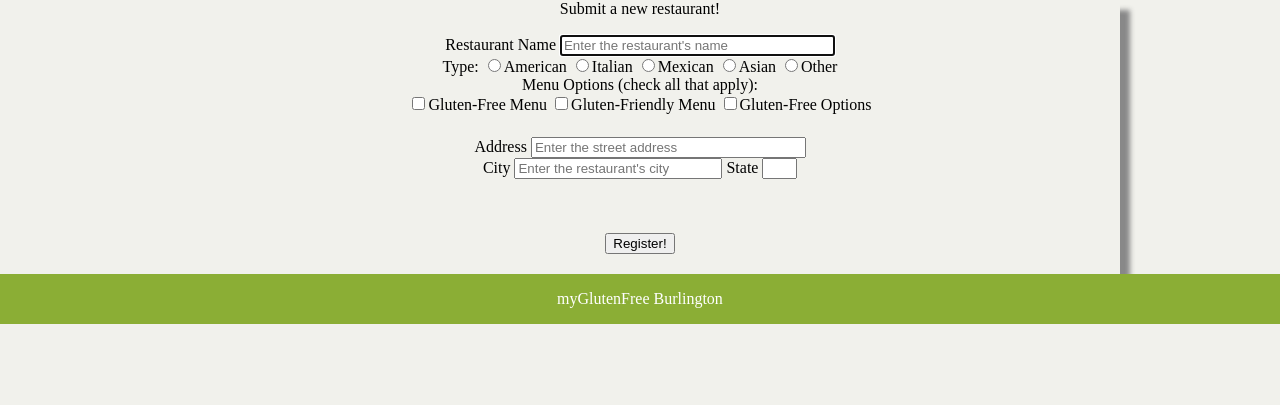
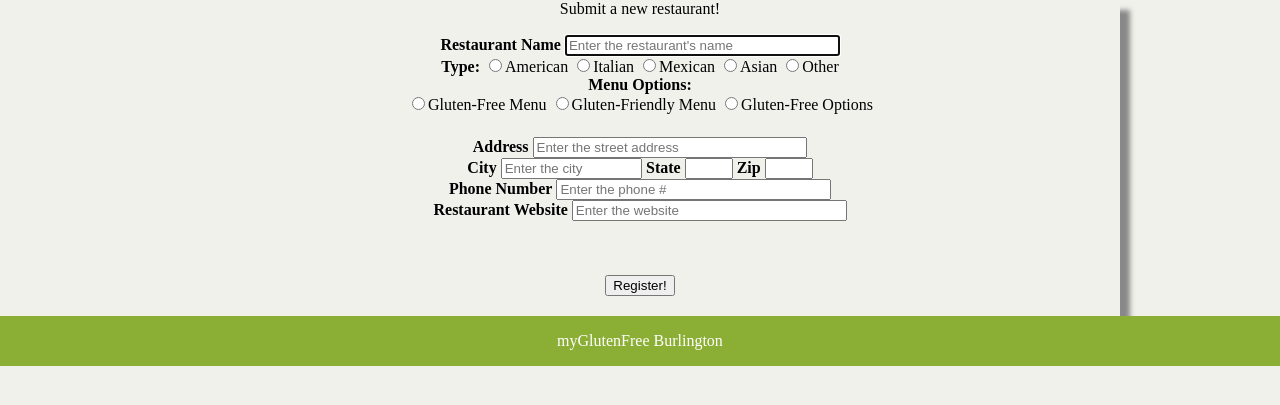
Before and after one commit to awbrunet/assignment10, a PHP site: page /submit.php in a window 1280 px wide. Shown: the part 131-536 px from the top of the page. Run offline with PHP 8.4, Linux system fonts and the light colour scheme; the visitor is signed in with stand-in values (Sample User, id 1); data that the repository does not hold is empty.

Commit message:
Submitted restaurants bound to user login

```diff
--- a/mystyle.css
+++ b/mystyle.css
@@ -131,6 +131,10 @@ input[type=text]{
 	width: 75%;
 }
 
+#frmSubmitRest label{
+	font-weight: bold;
+}
+
 #formHolder{
    background: url("https://awbrunet.w3.uvm.edu/cs148/assignment5.0/lib/backgroundtile.jpg");
    padding: 2em;
@@ -143,13 +147,17 @@ input[type=text]{
 	background: url("https://awbrunet.w3.uvm.edu/cs148/assignment5.0/lib/backgroundtile.jpg");
 }
 
-#smallAddress{
+#state {
 	display:inline;
-	width: 2em;
+	width: 3em;
+}
+#zip {
+	display:inline;
+	width: 3em;
 }
 
 #txtCity{
-	width: 15em;
+	width: 10em;
 }
 
 fieldset {
--- a/submit.php
+++ b/submit.php
@@ -35,6 +35,12 @@ $restName = "";
 $city = "";
 $state = "";
 $streetAdd = "";
+$zip = "";
+$phone = "";
+$url = "";
+$menuType = "";
+
+$email = $_SESSION['email'];
 
 //%^%^%^%^%^%^%^%^%^%^%^%^%^%^%^%^%^%^%
 //
@@ -46,8 +52,9 @@ $restNameERROR = false;
 $streetAddERROR = false;
 $cityERROR = false;
 $stateERROR = false;
-$emailERROR = false;
-
+$zipERROR = false;
+$phoneERROR = false;
+$urlERROR = false;
 
 //%^%^%^%^%^%^%^%^%^%^%^%^%^%^%^%^%^%^%
 //
@@ -59,7 +66,6 @@ $errorMsg = array();
 // array used to hold form values that will be written to a CSV file
 $dataRecord = array();
 
-$mailed=false; // have we mailed the information to the user?
 $messageA = "";
 $messageB = "";
 $messageC = "";
@@ -88,11 +94,15 @@ if (isset($_POST["btnSubmit"])) {
 
     $restName = htmlentities($_POST["txtRestName"], ENT_QUOTES, "UTF-8");
     $foodType = htmlentities($_POST["btnFoodType"], ENT_QUOTES, "UTF-8");
+    $menuType = htmlentities($_POST["btnMenuType"], ENT_QUOTES, "UTF-8");
     $streetAdd = htmlentities($_POST["txtStreetAdd"], ENT_QUOTES, "UTF-8");
     $city = htmlentities($_POST["txtCity"], ENT_QUOTES, "UTF-8");
     $state = htmlentities($_POST["txtState"], ENT_QUOTES, "UTF-8");
-    $email = filter_var($_POST["txtEmail"], FILTER_SANITIZE_EMAIL);
+    $zip = htmlentities($_POST["txtZip"], ENT_QUOTES, "UTF-8");
+    $phone = htmlentities($_POST["txtPhone"], ENT_QUOTES, "UTF-8");
+    $url = htmlentities($_POST["txtURL"], ENT_QUOTES, "UTF-8");
 
+   //$menuType = $_POST['chkMenuType'];
 
         //@@@@@@@@@@@@@@@@@@@@@@@@@@@@@@@@@
     //
@@ -123,7 +133,7 @@ if (isset($_POST["btnSubmit"])) {
         $thisDatabase = new myDatabase($dbUserName, $whichPass, $dbName);
 
 	//CREATE IF IT DOESN'T EXIST
-	$query = 'CREATE TABLE IF NOT EXISTS `tblRestaurants` ( ';
+	$query = 'CREATE TABLE IF NOT EXISTS tblRestaurants ( ';
     $query .= 'pmkRestId int(11) NOT NULL AUTO_INCREMENT, ';
     $query .= 'fldRestName varchar(20) DEFAULT NULL, ';
     $query .= 'fldFoodType varchar(20) DEFAULT NULL, ';
@@ -133,12 +143,12 @@ if (isset($_POST["btnSubmit"])) {
     $query .= 'fldState varchar(20) DEFAULT NULL, ';
     $query .= 'fldZip varchar(10) DEFAULT NULL, ';
     $query .= 'fldPhone varchar(15) DEFAULT NULL, ';
-    $query .= 'fldRestURL varchar(65) DEFAULT NULL, ';
+    $query .= 'fldURL varchar(65) DEFAULT NULL, ';
     $query .= 'PRIMARY KEY (pmkRestId) ';
     $query .= ') ENGINE=MyISAM DEFAULT CHARSET=utf8 AUTO_INCREMENT=1 ';
     $results = $thisDatabase->insert($query);
 
-    $query = 'CREATE TABLE IF NOT EXISTS `tblSubmittedRestaurants` (  ';
+    $query = 'CREATE TABLE IF NOT EXISTS tblSubmittedRestaurants (  ';
     $query .= 'fnkUserId int(11) NOT NULL, ';
     $query .= 'fnkRestId int(11) NOT NULL, ';
     $query .= 'PRIMARY KEY (fnkUserId, fnkRestId) ';
@@ -147,8 +157,15 @@ if (isset($_POST["btnSubmit"])) {
 
         try {
             $thisDatabase->db->beginTransaction();
-            $query = 'INSERT INTO tblRegister SET fldEmail = ?';
-            $data = array($email);
+            $query = "INSERT INTO tblRestaurants (fldRestName, fldFoodType, fldMenuType, fldStreetAdd, fldCity, fldState, fldZip, fldPhone, fldURL) VALUES ('$restName', '$foodType', '$menuType', '$streetAdd', '$city', '$state', '$zip', '$phone', '$url') ";
+            $data = array($restName);
+            $data = array($foodType);
+            $data = array($streetAdd);
+            $data = array($city);
+            $data = array($state);
+            $data = array($zip);
+            $data = array($phone);
+            $data = array($url);
             if ($debug) {
                 print "<p>sql " . $query;
                 print"<p><pre>";
@@ -157,11 +174,26 @@ if (isset($_POST["btnSubmit"])) {
             }
             $results = $thisDatabase->insert($query, $data);
 
+            $query = "SELECT pmkRestId FROM tblRestaurants WHERE fldRestName = '" .$restName. "'";
+            $restArr = $thisDatabase->select($query);
+
+            foreach ($restArr as $result){
+                $restId = $result['pmkRestId'];}
+
+            $query = "SELECT pmkUserId FROM tblUser WHERE fldEmail = '" .$email. "'";
+            $userArr = $thisDatabase->select($query);
+
+            foreach ($userArr as $result){
+                $userId = $result['pmkUserId'];}
+
+            $query = "INSERT INTO tblSubmittedRestaurants (fnkUserId, fnkRestId) VALUES ('$userId', '$restId') ";
+            $results = $thisDatabase->insert($query);
+
             $primaryKey = $thisDatabase->lastInsert();
-
+            /*
             $query = "UPDATE tblRegister set fldConfirmed=1 WHERE fldEmail = ? ";
             $data = array($email);
-            $results = $thisDatabase->update($query, $data);
+            $results = $thisDatabase->update($query, $data); */
 
 
             if ($debug)
@@ -176,7 +208,7 @@ if (isset($_POST["btnSubmit"])) {
             $thisDatabase->db->rollback();
             if ($debug)
                 print "Error!: " . $e->getMessage() . "</br>";
-            $errorMsg[] = "There was a problem with accpeting your data; please contact us directly.";
+            $errorMsg[] = "There was a problem with accepting your data; please contact us directly.";
         }
         // If the transaction was successful, give success message
         /*if ($dataEntered) {
@@ -205,7 +237,7 @@ if (isset($_POST["btnSubmit"])) {
             //
 
             $messageA = '<h2>Thank you for submitting a new restaurant to myGlutenFree Burlington!</h2>';
-
+            $messageB = "<p><a href='https://awbrunet.w3.uvm.edu/cs148/assignment10/index.php'>Eat Safe!</a></p>";
             $messageC .= "<p><b>You submitted:</b><i>   " . $restName . "</i></p>";
 
 
@@ -218,11 +250,11 @@ if (isset($_POST["btnSubmit"])) {
         $to = $email; // the person who filled out the form
         $cc = "";
         $bcc = "";
-        $from = "CRUD <noreply@uvm.edu>";
+        $from = "myGlutenFree Burlington <noreply@uvm.edu>";
 
         // subject of mail should make sense to your form
         $todaysDate = strftime("%x");
-        $subject = "CRUD: " . $todaysDate;
+        $subject = "myGlutenFree Burlington restaurant submission: " . $restName;
 
         $mailed = sendMail($to, $cc, $bcc, $from, $subject, $messageA . $messageB . $messageC);
 
@@ -249,22 +281,8 @@ if (isset($_POST["btnSubmit"])) {
     // If its the first time coming to the form or there are errors we are going
     // to display the form.
     if (isset($_POST["btnSubmit"]) AND empty($errorMsg)) { // closing of if marked with: end body submit
-        print "<h1>Your Request has ";
-
-        if (!$mailed) {
-            print "not ";
-        }
-
+        print "<h1>Your submission has ";
         print "been processed</h1>";
-
-        print "<p>A copy of this message has ";
-        if (!$mailed) {
-            print "not ";
-        }
-        print "been sent</p>";
-        print "<p>To: " . $email . "</p>";
-        print "<p>Mail Message:</p>";
-
         print $messageA . $messageC;
 
     } else {
@@ -326,38 +344,56 @@ if (isset($_POST["btnSubmit"])) {
                                    tabindex="100" maxlength="130" placeholder="Enter the restaurant's name"
                                    onfocus="this.select()"
                                    autofocus><br>
-                        <label for="btnFoodType">Type:</label>
-                            <input type="radio" id="btn" name="btnFoodType" tabindex="110" value="0">American
-                            <input type="radio" id="btn" name="btnFoodType" tabindex="111" value="1">Italian
-                            <input type="radio" id="btn" name="btnFoodType" tabindex="112" value="2">Mexican
-                            <input type="radio" id="btn" name="btnFoodType" tabindex="113" value="3">Asian
-                            <input type="radio" id="btn" name="btnFoodType" tabindex="114" value="4">Other
+                        <label>Type:</label>
+                            <input type="radio" name="btnFoodType" tabindex="110" value="0">American
+                            <input type="radio" name="btnFoodType" tabindex="111" value="1">Italian
+                            <input type="radio" name="btnFoodType" tabindex="112" value="2">Mexican
+                            <input type="radio" name="btnFoodType" tabindex="113" value="3">Asian
+                            <input type="radio" name="btnFoodType" tabindex="114" value="4">Other
                             <br>
-                            <label>Menu Options (check all that apply):</legend><br>
-                            <input type="checkbox" id="btn" name="chkMenuType" tabindex="120" value="0">Gluten-Free Menu
-                            <input type="checkbox" id="btn" name="chkMenuType" tabindex="121" value="1">Gluten-Friendly Menu
-                            <input type="checkbox" id="btn" name="chkMenuType" tabindex="122" value="2">Gluten-Free Options
+                            <label>Menu Options:</label><br>
+                            <input type="radio" name="btnMenuType" tabindex="120" value="0">Gluten-Free Menu
+                            <input type="radio" name="btnMenuType" tabindex="121" value="1">Gluten-Friendly Menu
+                            <input type="radio" name="btnMenuType" tabindex="122" value="2">Gluten-Free Options
                             <br>
                         <br>
                         <fieldset>
                         <label for="txtStreetAdd">Address</label>
                             <input type="text" class="txtfield" id="txtStreetAdd" name="txtStreetAdd"
-                                   value="<?php print $email; ?>"
+                                   value="<?php print $streetAdd; ?>"
                                    tabindex="150" maxlength="50" placeholder="Enter the street address"
                                    onfocus="this.select()"
                                    autofocus><br>
                         <label for="txtCity">City</label>
                             <input type="text" id="txtCity" name="txtCity"
                                    value="<?php print $city; ?>"
-                                   tabindex="160" maxlength="20" placeholder="Enter the restaurant's city"
+                                   tabindex="160" maxlength="20" placeholder="Enter the city"
                                    onfocus="this.select()"
                                    autofocus>
-                        <label for="txtState">State</label>
-                            <input type="text" id="smallAddress" name="txtState"
-                                   value="<?php print $city; ?>"
-                                   tabindex="170" maxlength="5"
+                        <label>State</label>
+                            <input type="text" id="state" name="txtState"
+                                   value="<?php print $state; ?>"
+                                   tabindex="170" maxlength="3"
                                    onfocus="this.select()"
                                    autofocus>
+                        <label>Zip</label>
+                            <input type="text" id="zip" name="txtZip"
+                                   value="<?php print $zip; ?>"
+                                   tabindex="180" maxlength="5"
+                                   onfocus="this.select()"
+                                   autofocus><br>
+                        <label for="txtPhone">Phone Number</label>
+                            <input type="text" id="txtPhone" name="txtPhone"
+                                   value="<?php print $phone; ?>"
+                                   tabindex="190" maxlength="50" placeholder="Enter the phone #"
+                                   onfocus="this.select()"
+                                   autofocus><br>
+                        <label for="txtURL">Restaurant Website</label>
+                            <input type="text" id="txtURL" name="txtURL"
+                                   value="<?php print $url; ?>"
+                                   tabindex="191" maxlength="50" placeholder="Enter the website"
+                                   onfocus="this.select()"
+                                   autofocus><br>
                         </fieldset>
 
 
```
Also changed, not shown: register.php (+5 -5 lines).
